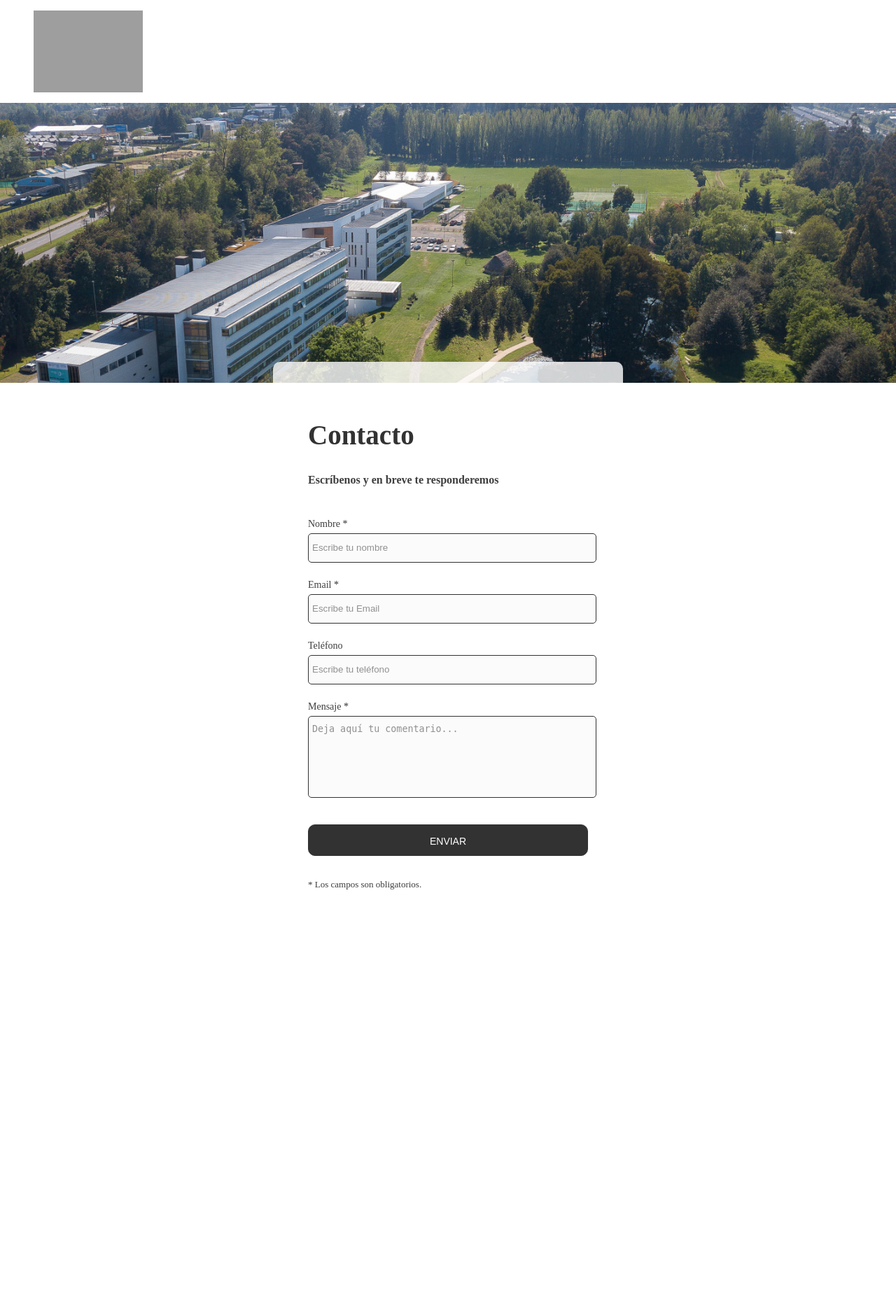
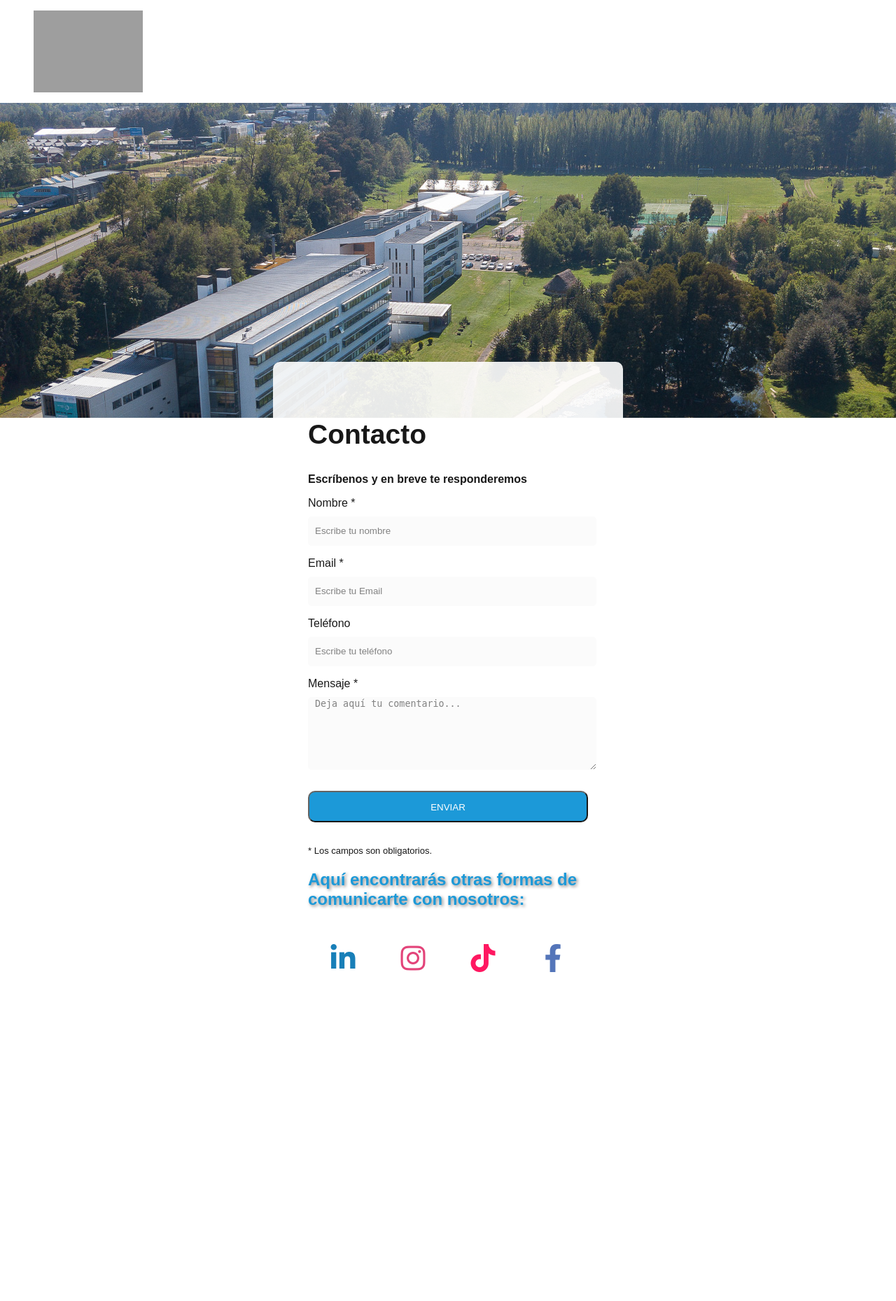
Before and after one commit to benjamin-suarez-ascii/RentHub, a PHP site: page /HTML/Formulario.html in a window 1280 px wide. Shown: the part 35-1894 px from the top of the page at 70% size. Before the commit the page ends 1306 px from the top, so only its background shows below. Run offline with PHP 8.4, Linux system fonts and the light colour scheme; grey boxes are pictures that could not be loaded.

Commit message:
formulary 2.0

```diff
--- a/CSS/Formulario.css
+++ b/CSS/Formulario.css
@@ -1,15 +1,14 @@
-/* Resetear algunos estilos por defecto del navegador */
 body{
     margin: 0;
     padding: 0;
+    font-family: Arial, sans-serif; /* Cambiar la fuente a Arial */
 }
 
-/* Estilos de la barra superior */
 .barra-azul{
     background-color: #048fd4;
     padding: 17.5px;
 }
-/* Estilos de la barra blanca */
+
 .barra-blanca {
     background-color: white;
     padding: 0 2.05rem;
@@ -23,42 +22,39 @@ body{
     padding: 15px ;
 }
 
-/* Estilos de la sección con fondo */
 .fondo {
     background-image: url('../Imágenes/uct.jpg');
-    background-size: 100%;
+    background-size: auto;
     background-repeat: no-repeat;
+    background-attachment: fixed;
     padding: 320px;
 }
 
 .contact_form {
-    width: 400px; /* Reducir el ancho del formulario */
+    width: 400px;
     margin: 50px auto ;
     border-radius: 10px;
-    padding: 50px; /* Reducir el padding para dar un aspecto más compacto */
+    padding: 50px;
     background-color: white;
-    opacity: 0.8;
+    opacity: 0.9;
 }
 
 input, textarea {
     background-color: #fbfbfb;
     width: 100%;
-    height: 30px; /* Reducir la altura de los campos de entrada */
+    height: 40px;
     border-radius: 5px;
-    border: 1px solid black;
-    margin-top: 5px; /* Reducir el margen superior */
-    padding: 5px; /* Reducir el padding */
-    margin-bottom: 10px; /* Reducir el margen inferior */
-    resize: none;
+    border: none;
+    margin-top: 10px;
+    padding-left: 10px;
 }
 
 textarea {
-    height: 100px; /* Reducir la altura de la casilla de mensaje */
-    padding-top: 10px; /* Ajustar el padding superior */
+    height: 100px;
 }
+
 label {
     display: block;
-    float: none;
 }
 
 button {
@@ -66,48 +62,67 @@ button {
     margin-bottom: 20px;
     margin-top: 10px;
     text-transform: uppercase;
-    background-color: black;
-    border: 1px solid black;
+    background-color: #048fd4;
     border-radius: 10px;
     width: 100%;
     cursor: pointer;
 }
 
 button p {
-    color: #fff;
+   color :#fff;
 }
 
 span {
-    color: black;
+   color :black;
 }
 
 .aviso {
-    font-size: 13px;
-    color: #0e0e0e;
+   font-size :13px;
 }
 
 .h1 {
-    font-size: 39px;
-    text-align: left;
-    padding-bottom: -50px;
-    color: black;
+   font-size :39px;
 }
 
 h3 {
-    font-size: 16px;
-    padding-bottom: 30px;
-    color: #0e0e0e;
+   font-size :16px;
 }
 
-p {
-    font-size: 14px;
-    color: #0e0e0e;
+
+.social_media h2 {
+   font-family:'Arial', sans-serif;
+   font-size :24px;
+   color :#048fd4;
+   text-shadow :2px 2px 4px rgba(0,0,0,0.5);
 }
 
-.formulario input:focus, .formulario textarea:focus {
-    outline: 0;
-    border: 1px solid red;
+.codetheworld-io {
+   display:flex;
+   justify-content:center;
+   margin-bottom :20px;
 }
-h1#titulos{
-    color: white;
+
+a {
+   margin :0 10px;
+   border-radius :50%;
+   box-sizing :border-box;
+   background :#fff;
+   width :100px;
+   height :100px;
+   display :flex;
+   justify-content :center;
+   align-items :center;
+   text-decoration :none;
+   transition :0.5s;
+   background :rgba(0,0,0,0);
+   color :var(--color);
+   font-size :2.5em;
+
+   a:hover {
+    background: var(--color);
+    color: #fff;
+    box-shadow: 0 0 5px var(--color),
+    0 0 25px var(--color),
+    0 0 50px var(--color),
+    0 0 200px var(--color);
 }
--- a/HTML/Formulario.html
+++ b/HTML/Formulario.html
@@ -5,7 +5,8 @@
     <meta name="viewport" content="width=device-width, initial-scale=1.0">
     <link rel="shortcut icon" href ="../Imágenes/UCT_logo.png">
     <link rel="stylesheet" type="text/css" href="../CSS/Formulario.css">
-    <title>Formulario</title>
+    <link rel="stylesheet" href="https://cdnjs.cloudflare.com/ajax/libs/font-awesome/6.4.2/css/all.min.css">
+    <title>RentHub</title>
 </head>
 <body>
     <header class="barra-azul">
@@ -47,9 +48,26 @@
                         <span class="obligatorio"> *</span> Los campos son obligatorios.
                     </p>
             </div>
+            <div class="social_media">
+                <h2>Aquí encontrarás otras formas de comunicarte con nosotros:</h2>
+            <div class="codetheworld-io">
+                <a href="https://www.linkedin.com" style="--color: #0072b1">
+                    <i class="fa-brands fa-linkedin-in"></i>
+                </a>
+                <a href="https://www.instagram.com" style="--color: #E1306C">
+                    <i class="fa-brands fa-instagram"></i>
+                </a>
+                <a href="https://www.tiktok.com" style="--color: #FF0050">
+                    <i class="fa-brands fa-tiktok"></i>
+                </a>
+                <a href="https://www.facebook.com" style="--color: #4267B2">
+                    <i class="fa-brands fa-facebook-f"></i>
+                </a>
+            </div>
+
         </div>
+
     </section>
-
 
 </body>
 </html>
```
